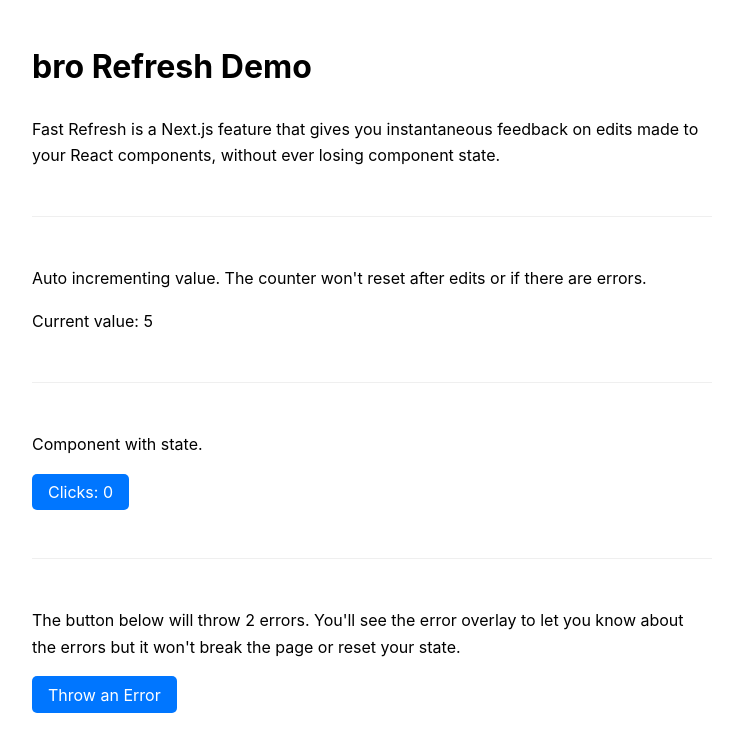
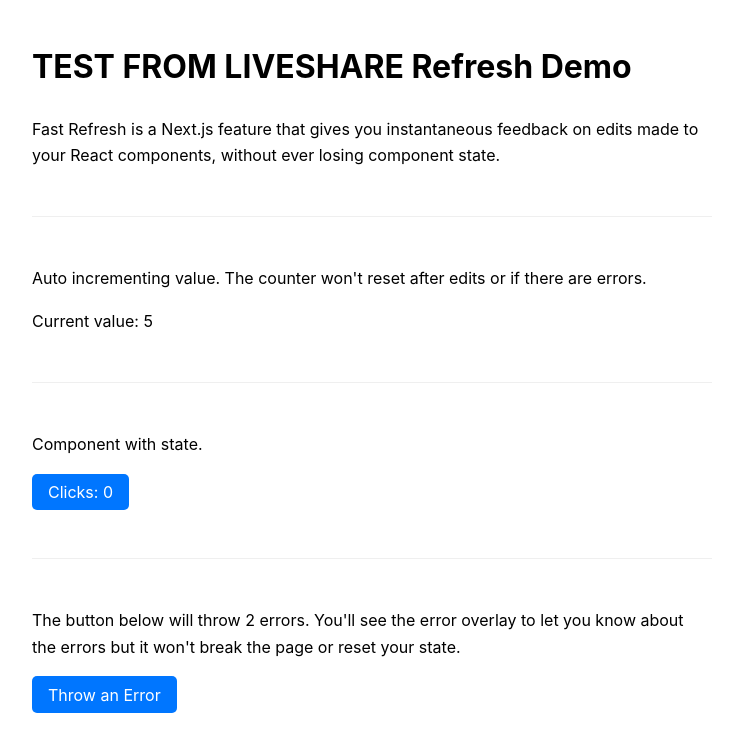
Before and after one commit to abeeto/codespaces-nextjs, a Next.js app: page / in a window 1280 px wide. Shown: the top 752 px of the page, without its empty margins (268-1011 px from the left). Built offline with nearby package versions, Linux system fonts and the light colour scheme.

Commit message:
TEST FROM LIVESHARE

```diff
--- a/pages/index.js
+++ b/pages/index.js
@@ -28,7 +28,7 @@
 
   return (
     <main className={styles.main}>
-      <h1>bro Refresh Demo</h1>
+      <h1>TEST FROM LIVESHARE Refresh Demo</h1>
       <p>
         Fast Refresh is a Next.js feature that gives you instantaneous feedback
         on edits made to your React components, without ever losing component
```
